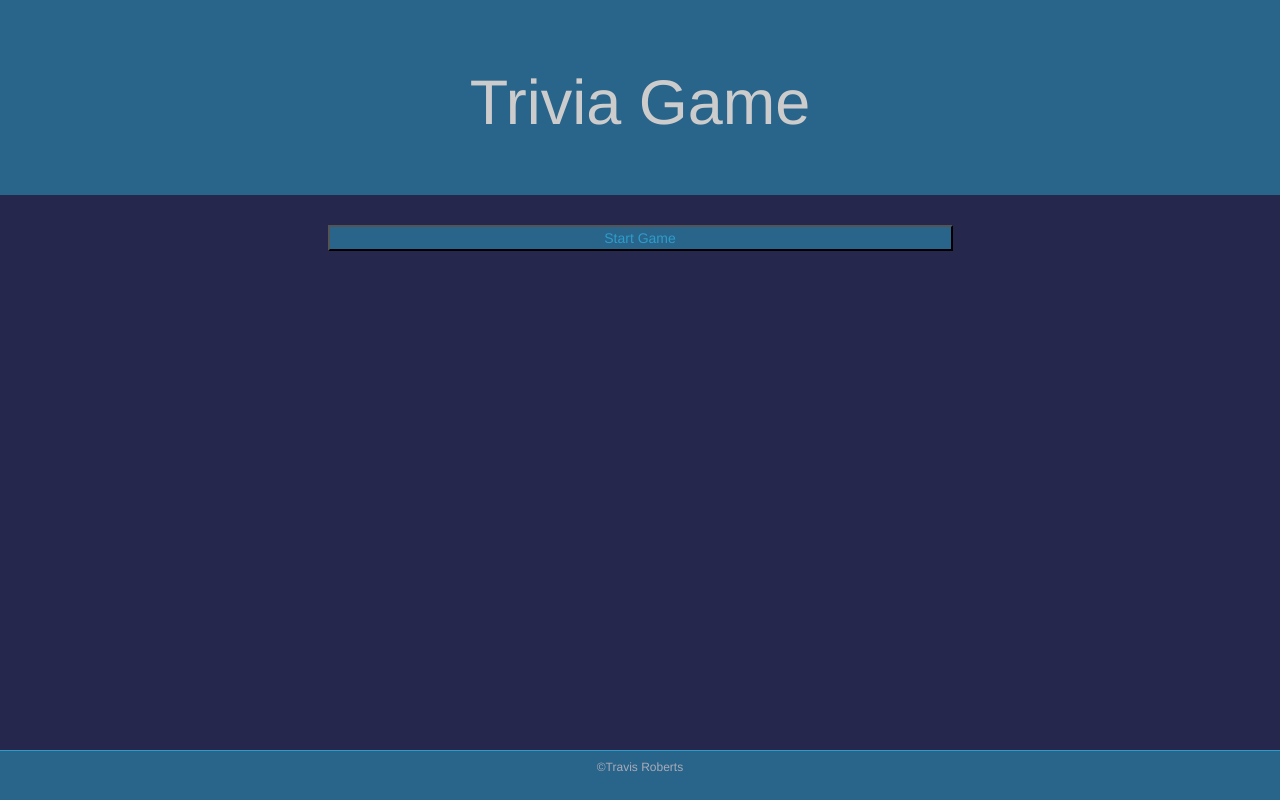
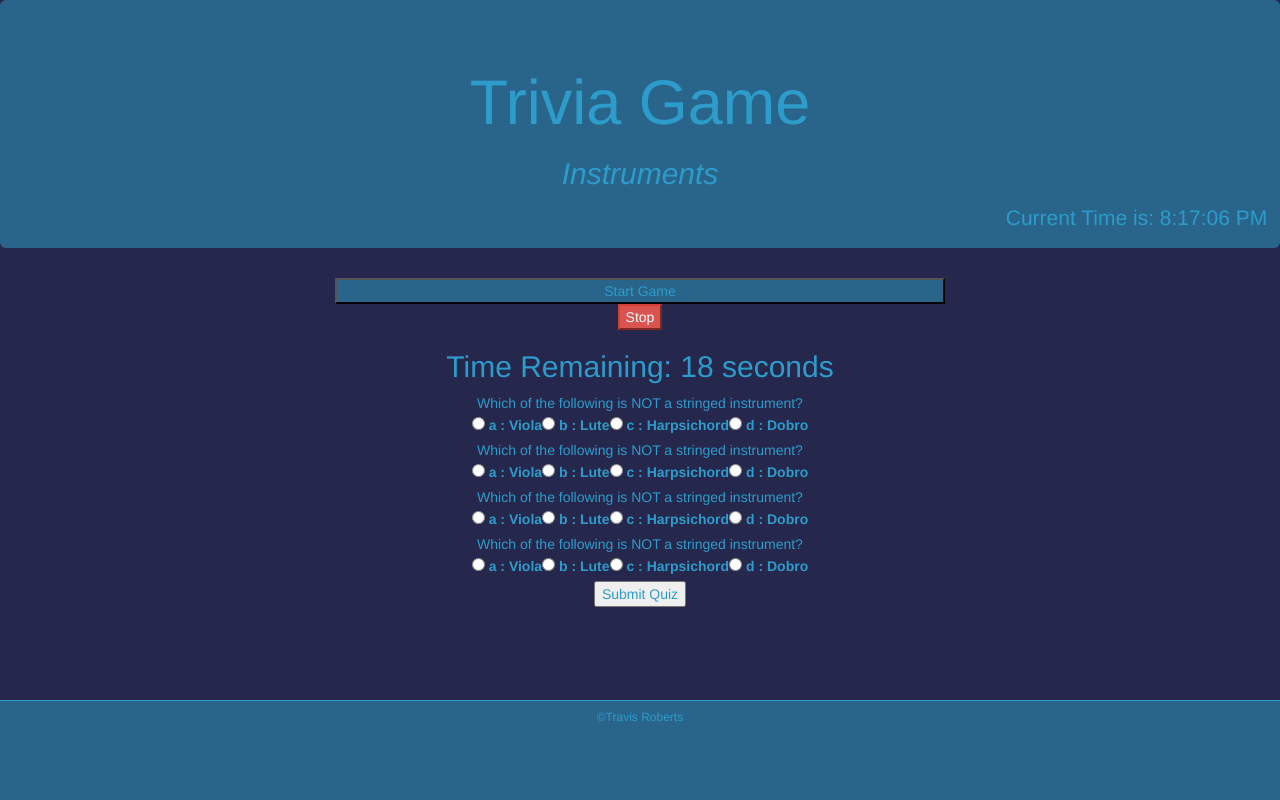
Before and after one commit to trobe026/TriviaGame, a plain HTML site: page index.html in a window 1280 px wide. Both pictures are taken after a click on the button "Start Game". Drawn offline with nearby package versions, Linux system fonts and the light colour scheme.

Commit message:
logic for timer and questions display

```diff
--- a/assets/css/style.css
+++ b/assets/css/style.css
@@ -1,24 +1,29 @@
 html, body{
   background-color: #25274D;
-  color: #AAABB8;
+  color: #2E9CCA;
   text-align: center;
 }
 
 .jumbotron {
   background-color: #29648A;
-  color: #ccc;
+  position: relative;
 }
 
 .btn-block {
   background-color: #29648A;
-  color: #2E9CCA;
 }
 
 .footer {
-  height: 50px;
+  height: 100px;
   width: 100%;
   position: absolute;
   bottom: 0;
   background-color: #29648A;
   border-top: 1px solid #2E9CCA;
 }
+
+#curTime {
+  position: absolute;
+  right: 1%;
+  bottom: 0;
+}
--- a/assets/javascript/app.js
+++ b/assets/javascript/app.js
@@ -1,5 +1,140 @@
 $( window ).on("load", function() {
+
+// questions & answers
+var questions = [
+  {
+    question: "Which of the following is NOT a stringed instrument?",
+    answers: {
+      a: "Viola",
+      b: "Lute",
+      c: "Harpsichord",
+      d: "Dobro"
+    },
+    correctAnswer: "c"
+  },
+  {
+    question: "Which of the following is NOT a stringed instrument?",
+    answers: {
+      a: "Viola",
+      b: "Lute",
+      c: "Harpsichord",
+      d: "Dobro"
+    },
+    correctAnswer: "a"
+  },
+  {
+    question: "Which of the following is NOT a stringed instrument?",
+    answers: {
+      a: "Viola",
+      b: "Lute",
+      c: "Harpsichord",
+      d: "Dobro"
+    },
+    correctAnswer: "d"
+  },
+  {
+    question: "Which of the following is NOT a stringed instrument?",
+    answers: {
+      a: "Viola",
+      b: "Lute",
+      c: "Harpsichord",
+      d: "Dobro"
+    },
+    correctAnswer: "b"
+  }
+];
+
+
+// Storing elements in variables:
+var quizContainer = $("#quiz");
+var resultsContainer = $("#results");
+var submitButton = $('#submit');
+
+// current time function and display
+var myVar = setInterval(myTimer, 1000);
+
+function myTimer () {
+  var d = new Date();
+  var t = d.toLocaleTimeString();
+  $('#curTime').html("<p> Current Time is: " + t + "</p>")
+}
+
+function myStopFunction() {
+  clearInterval(myVar);
+}
+
+$(".btn-danger").on("click", function() {
+  myStopFunction()
+});
+
+// countdown variables
+var seconds = 20;
+var intervalID;
+
+// game timer functions
+function run() {
+  intervalID = setInterval(decrement, 1000);
+}
+
+function stop() {
+  clearInterval(intervalID);
+}
+
+function decrement() {
+  seconds --;
+  $('#time').html("<h2>Time Remaining: " + seconds + " seconds</h2>");
+  if (seconds === 0) {
+    stop();
+    alert("Sorry, you ran out of time!");
+  }
+}
+
+// start game
   $('.btn-block').on("click", function() {
-    console.log('test');
+    // start timer
+    run();
+    // display quiz questions
+    function buildQuiz() {
+      var output = [];
+      questions.forEach(
+        (currentQuestion, questionNumber) => {
+          var answers = [];
+          for (letter in currentQuestion.answers) {
+            answers.push(
+              `<label>
+                <input type="radio" name="question${questionNumber}"
+            value="${letter}">
+                ${letter} :
+                ${currentQuestion.answers[letter]}
+                </label>`
+            );
+          }
+          output.push(
+            `<div class="question"> ${currentQuestion.question} </div>
+            <div class="answers"> ${answers.join('')} </div>`
+          );
+        }
+      );
+      $('#quiz').html(output.join(''));
+    }
+    // display results
+    function showResults() {
+      console.log('test');
+    }
+
+    buildQuiz();
+    // display results on click
+    $('#submit').on("click", showResults())
+
   });
+
 });
+
+// pseudocode:
+// Create a countdown timer to reset from 30 every new question
+// Create object for questions and answers, 1 will be correct and 3 wrong, when the right answer is clicked "correct" message is displayed for 2 seconds, "wrong" if wrong answer is clicked.
+//
+//
+//
+//
+//
--- a/index.html
+++ b/index.html
@@ -6,34 +6,37 @@
     <title>TriviaGame</title>
     <link rel="stylesheet" href="assets/css/reset.css">
     <link rel="stylesheet" href="https://maxcdn.bootstrapcdn.com/bootstrap/3.3.7/css/bootstrap.min.css" integrity="sha384-BVYiiSIFeK1dGmJRAkycuHAHRg32OmUcww7on3RYdg4Va+PmSTsz/K68vbdEjh4u" crossorigin="anonymous">
+    <link rel="stylesheet" href="assets/css/style.css">
     <script src="https://cdnjs.cloudflare.com/ajax/libs/jquery/3.2.1/jquery.min.js"></script>
     <script type="text/javascript" src="assets/javascript/app.js"></script>
-    <link rel="stylesheet" href="assets/css/style.css">
   </head>
   <body>
-  <div class="container-full">
+  <div class="container-fluid">
+
+
+
     <div class="row">
       <div class="jumbotron">
         <h1>Trivia Game</h1>
+        <h2><i>Instruments</i></h2>
+        <div id="curTime"></div>
       </div>
-    </div>
-    <div class="row">
       <div class="col-sm-3"></div>
       <div class="col-sm-6">
         <button class='btn-block'>Start Game</button>
-        <div id="quest">
-
-        </div>
-        <div id="ans">
-
-        </div>
+        <button class='btn-danger'>Stop</button>
+        <div id="time"></div>
+         <div id="quiz"></div>
+        <button id= "submit">Submit Quiz</button>
+        <div id="results"></div>
       </div>
       <div class="col-sm-3"></div>
     </div>
-    <div class="footer">
-      <h6>&copy;Travis Roberts</h6>
+    <div class="row">
+      <div class="footer">
+        <h6>&copy;Travis Roberts</h6>
+      </div>
     </div>
-
   </div>
   </body>
 </html>
```
Also changed, not shown: 1 other file.
